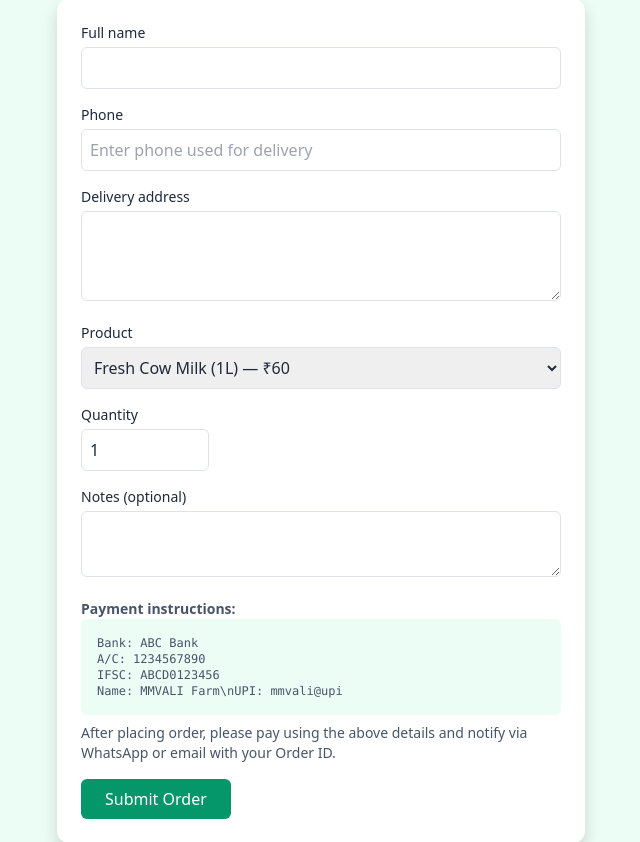
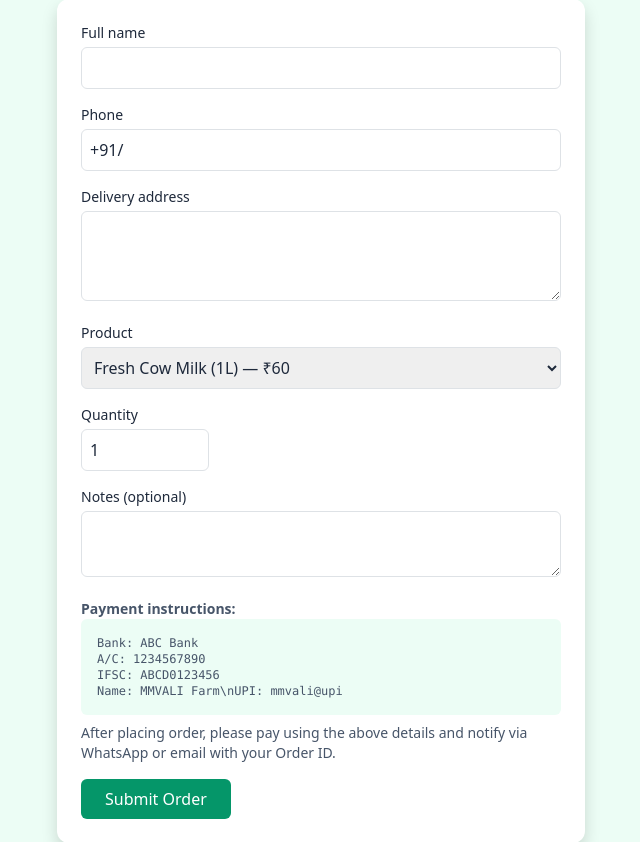
Before and after one commit to arif-900/MMvali-Farm-Website, a Flask app: page /order in a window 1280 px wide. Shown: the part 169-1011 px from the top of the page, without its empty margins (319-959 px from the left). Run offline with Flask 3, Linux system fonts and the light colour scheme; the visitor is signed in with stand-in values (Sample User, id 1); some libraries are stand-ins or nearby versions.

Commit message:
Update order.html

```diff
--- a/templates/order.html
+++ b/templates/order.html
@@ -14,7 +14,7 @@
 
       <div>
         <label class="block text-sm mb-1">Phone</label>
-        <input name="phone" required class="w-full p-2 border rounded" placeholder="Enter phone used for delivery" />
+        <input name="phone" required class="w-full p-2 border rounded" placeholder="Enter phone used for delivery and start with +91" value=+91/>
       </div>
 
       <div>
```
